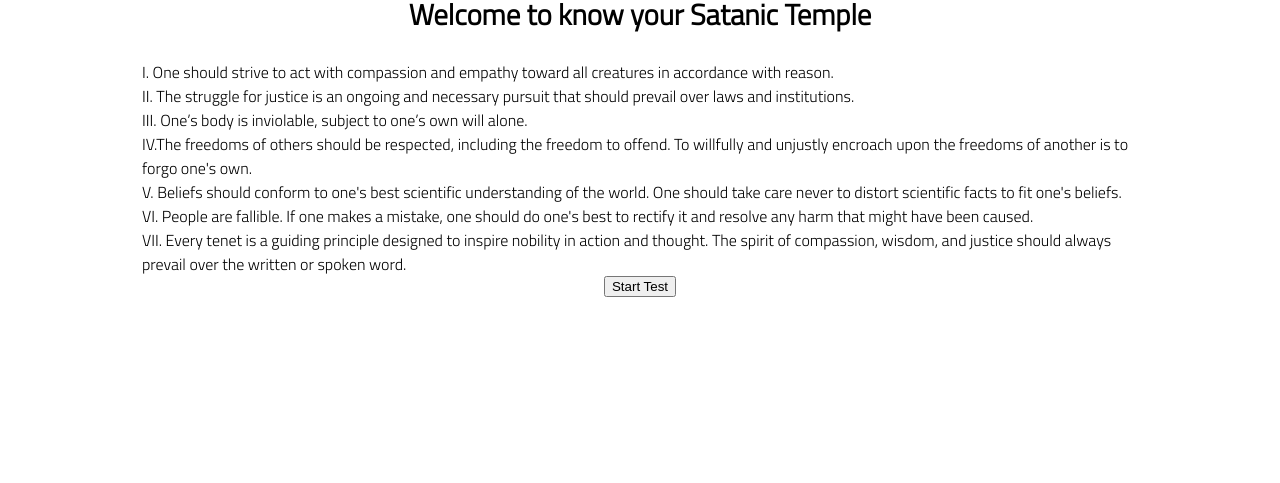
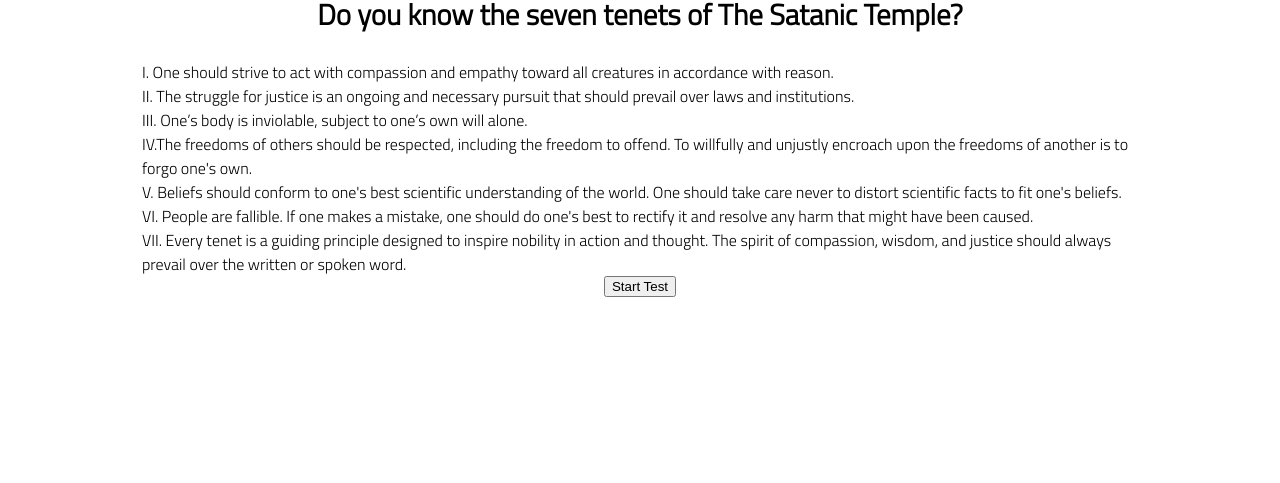
Before and after one commit to jeffIrvine/lab-01-quiz-page, a plain HTML site: page index.html in a window 1280 px wide. Shown: the part 710-1193 px from the top of the page. Drawn offline with Linux system fonts and the light colour scheme.

Commit message:
title, logo change

```diff
--- a/index.html
+++ b/index.html
@@ -9,7 +9,7 @@
     <link rel="stylesheet" href="styles/reset.css">
     <link rel="stylesheet" href="styles/style.css">
     <link rel="stylesheet" href="styles/home.css">
-    <title>Document</title>
+    <title>The Satanic Quiz</title>
 </head>
 
 <body>
@@ -21,7 +21,7 @@
         <section class="main-section">
             <img class="main-logo" src="assets/stLogo.png"/>
             <h2>
-                Welcome to know your Satanic Temple
+                Do you know the seven tenets of The Satanic Temple?
             </h2>
             <br>
             <Ul>
```
